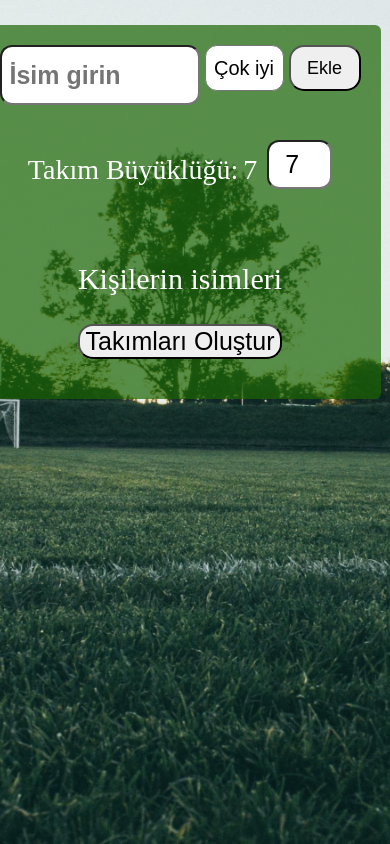
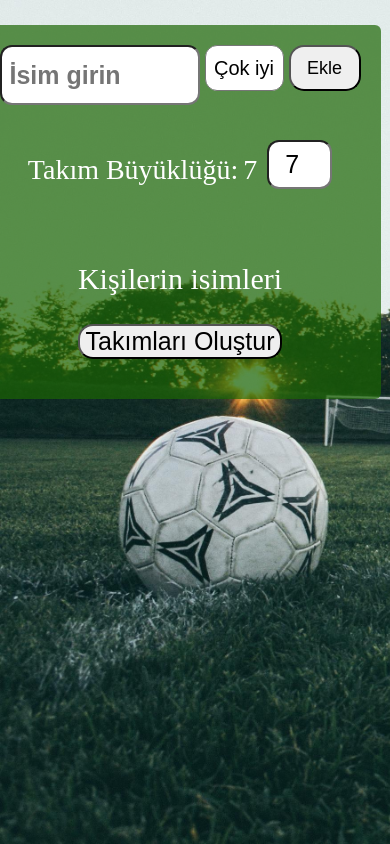
Before and after one commit to Emirhan-bs/create-your-team, a plain HTML site: page index.html in a window 390 px wide. Drawn offline with Linux system fonts and the light colour scheme; some packages are replaced by stand-ins of ours; a script that the page names is missing.

Commit message:
backgroun mobile düzeltme

```diff
--- a/css/styles.css
+++ b/css/styles.css
@@ -248,7 +248,7 @@ select {
     height: auto;
     background-image: url(../img/pexels-markusspiske-114296.jpg);
     background-size: cover;
-    background-position: center;
+    background-position: inherit;
     background-repeat: no-repeat;
     background-attachment: fixed;
     max-width: 390px;
```
